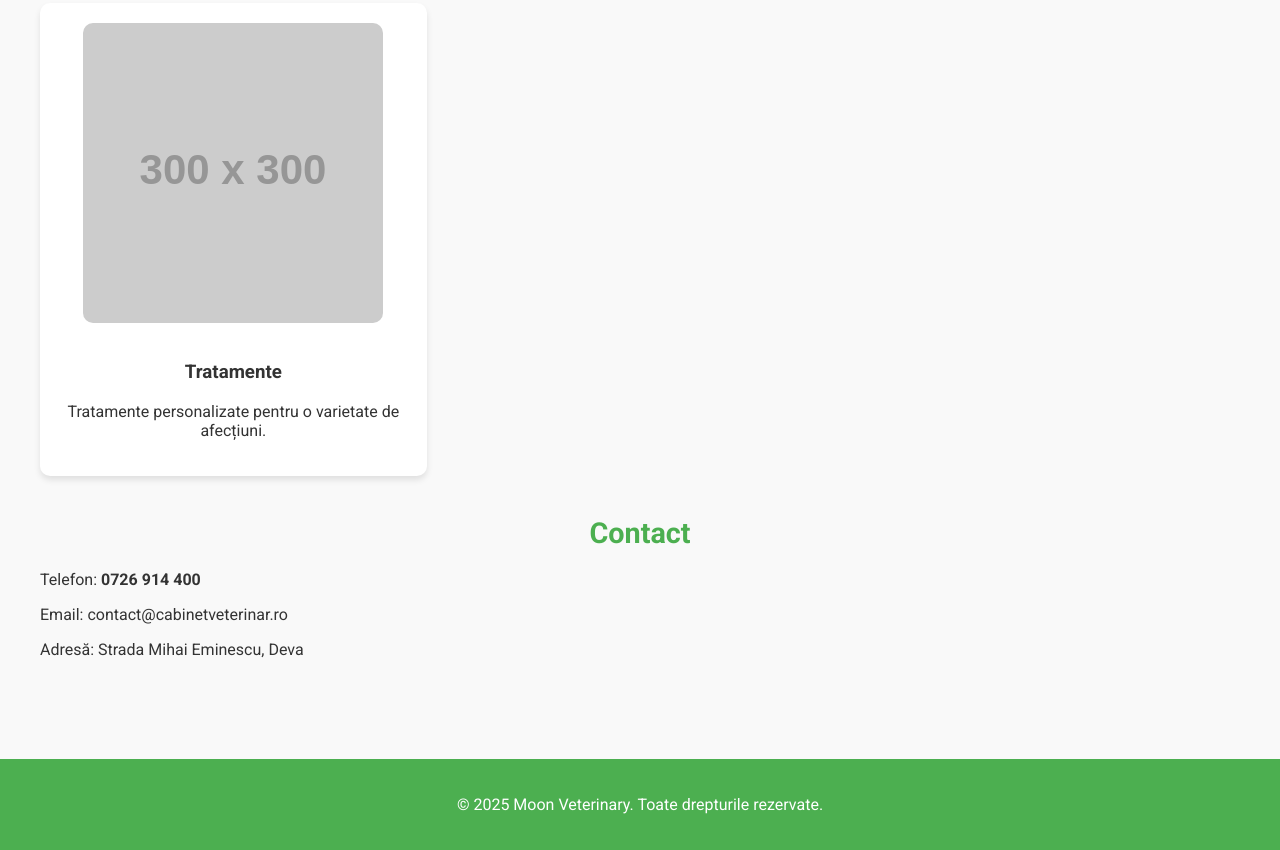
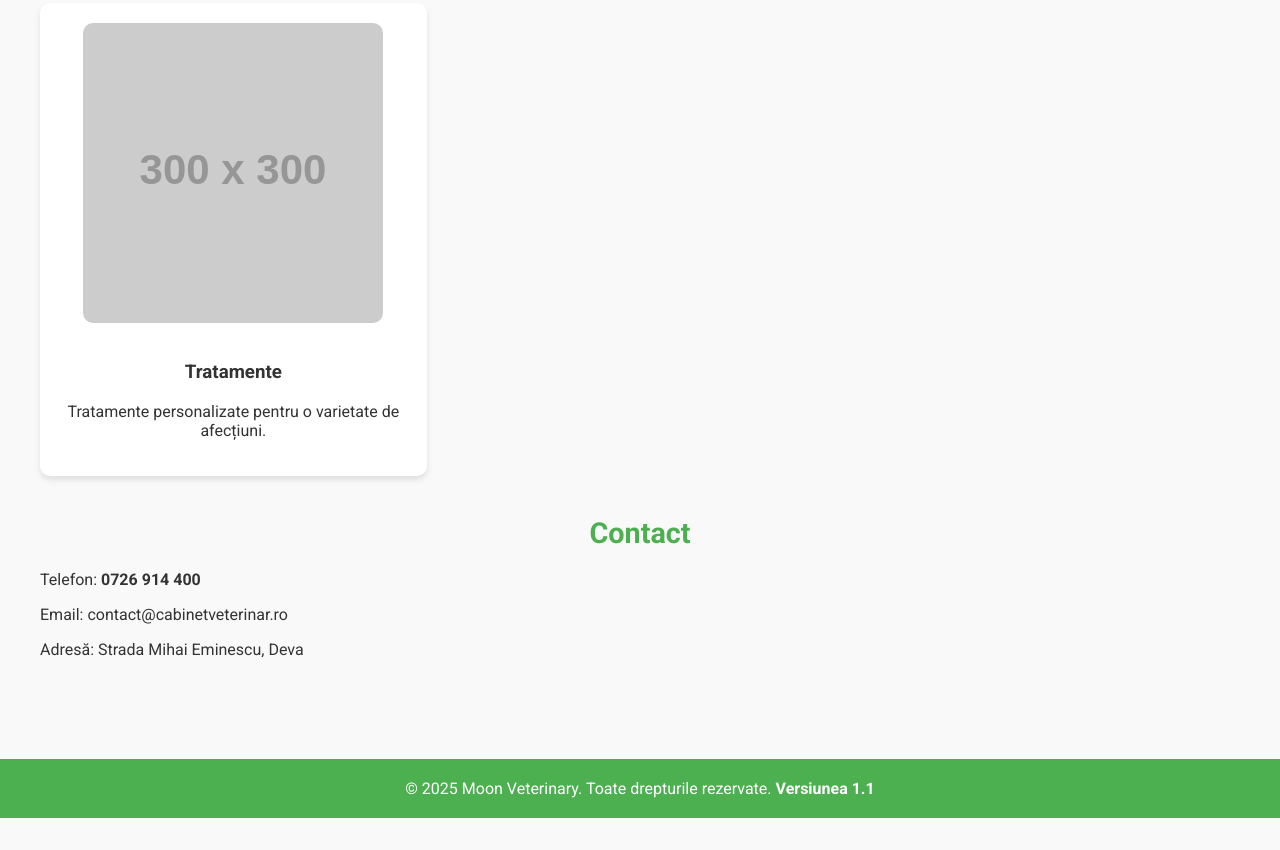
Before and after one commit to Bita113/MoonVeterinary, a plain HTML site: page index.html in a window 1280 px wide. Shown: the part 1415-2265 px from the top of the page. After the commit the page ends 2233 px from the top, so only its background shows below. Drawn offline with Linux system fonts and the light colour scheme; placeholder pictures from the web are drawn by us.

Commit message:
Update index.html

```diff
--- a/index.html
+++ b/index.html
@@ -77,6 +77,9 @@
             padding: 20px 0;
             margin-top: 40px;
         }
+        footer p {
+            margin: 0;
+        }
     </style>
 </head>
 <body>
@@ -134,7 +137,7 @@
     </div>
 
     <footer>
-        <p>&copy; 2025 Moon Veterinary. Toate drepturile rezervate.</p>
+        <p>&copy; 2025 Moon Veterinary. Toate drepturile rezervate. <strong>Versiunea 1.1</strong></p>
     </footer>
 </body>
 </html>
```
